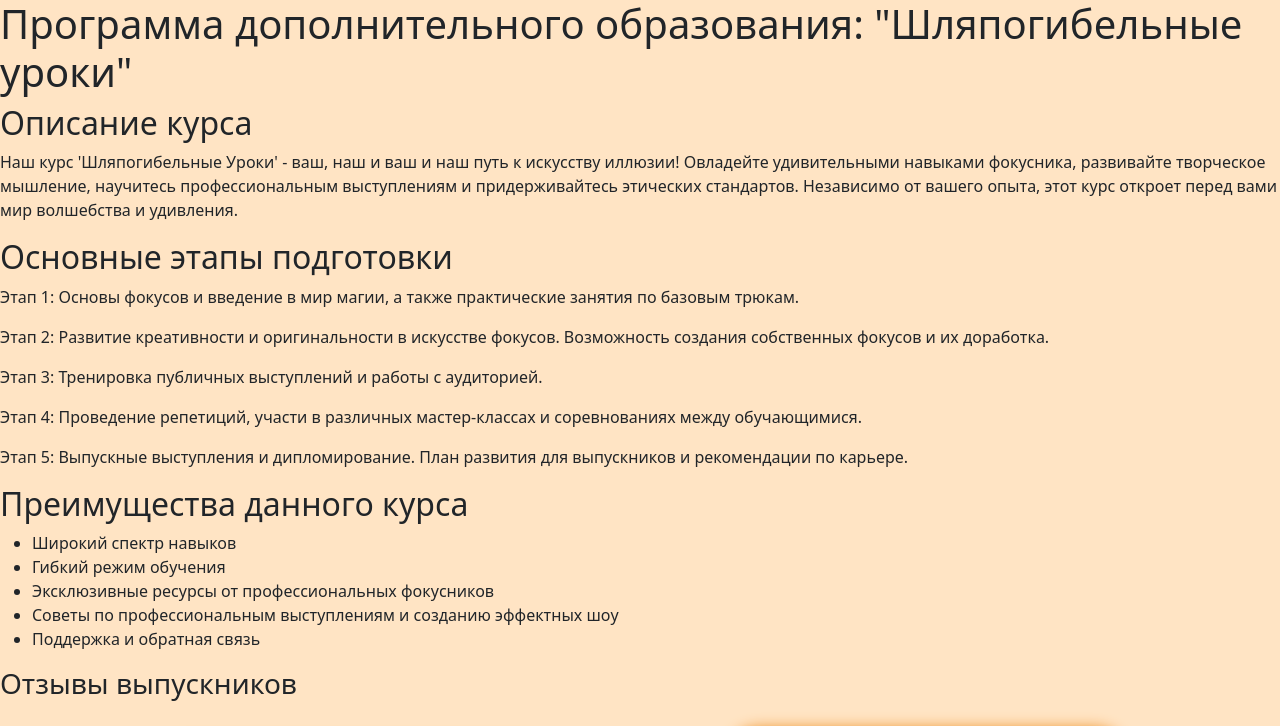
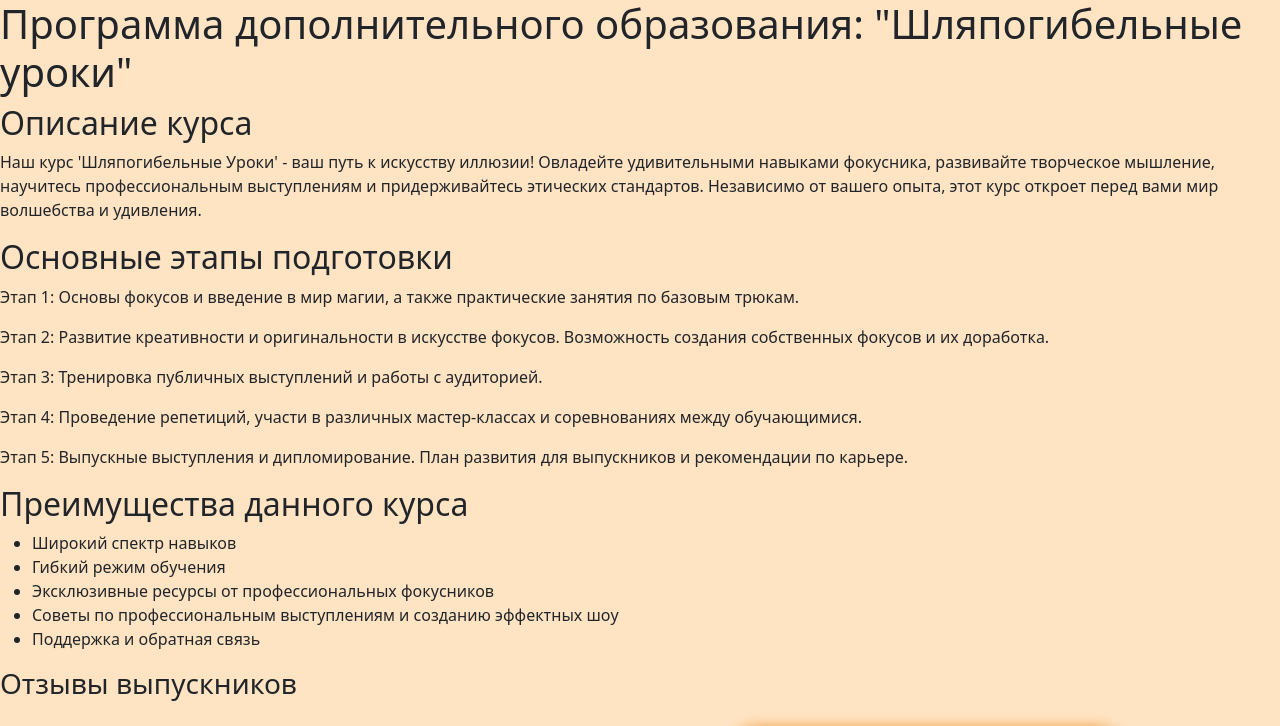
Before and after one commit to Dulotryas/Courses-for-magicians, a plain HTML site: page index.html in a window 1280 px wide. Shown: the top 726 px of the page. Drawn offline with nearby package versions, Linux system fonts and the light colour scheme.

Commit message:
Update index.html

```diff
--- a/index.html
+++ b/index.html
@@ -22,7 +22,7 @@
     <h1>Программа дополнительного образования: "Шляпогибельные уроки"</h1>
     <section>
         <h2>Описание курса</h2>
-        <p>Наш курс 'Шляпогибельные Уроки' - ваш, наш и ваш и наш путь к искусству иллюзии!
+        <p>Наш курс 'Шляпогибельные Уроки' - ваш путь к искусству иллюзии!
             Овладейте удивительными навыками фокусника, развивайте творческое мышление, научитесь профессиональным
             выступлениям и
             придерживайтесь этических стандартов. Независимо от вашего опыта, этот курс откроет перед вами мир
```
